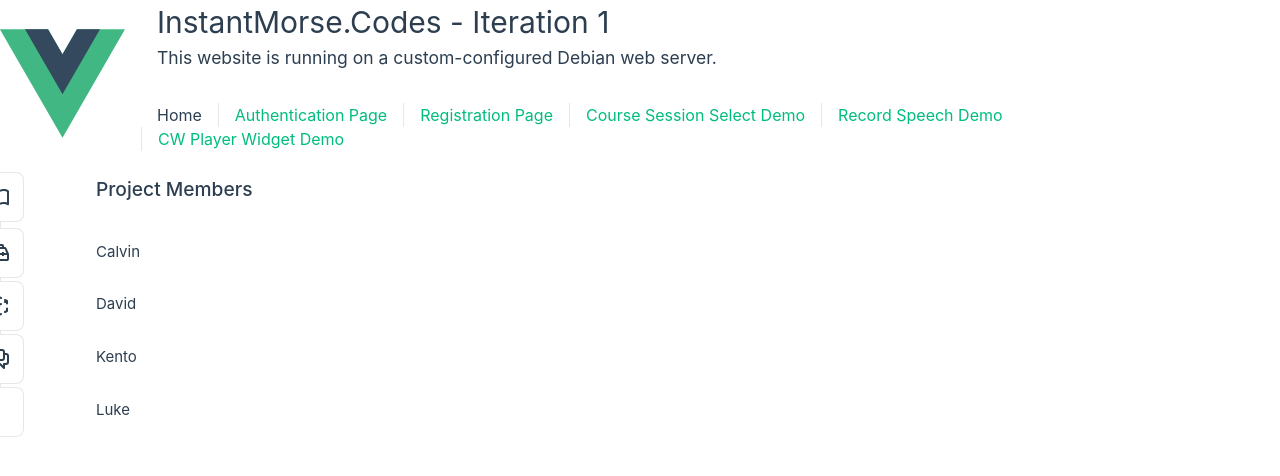
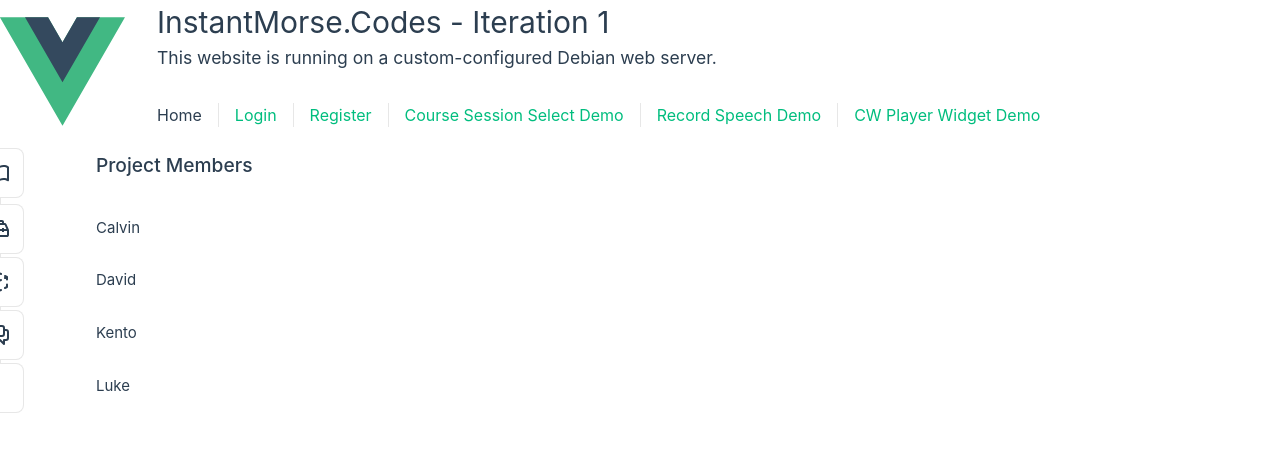
Before and after one commit to auditorylearningproject/instantmorse-frontend, a Vue app in the folder app-frontend/: page / in a window 1280 px wide. Shown: the top 476 px of the page. Built offline with nearby package versions, Linux system fonts and the light colour scheme.

Commit message:
change to application page

```diff
--- a/app-frontend/src/layouts/App.vue
+++ b/app-frontend/src/layouts/App.vue
@@ -12,8 +12,8 @@ import HelloWorld from '../components/HelloWorld.vue'
 
       <nav>
         <RouterLink to="/">Home</RouterLink>
-        <RouterLink to="/authentication">Authentication Page</RouterLink>
-        <RouterLink to="/registration">Registration Page</RouterLink>
+        <RouterLink to="/authentication">Login</RouterLink>
+        <RouterLink to="/registration">Register</RouterLink>
         <RouterLink to="/select-course-session">Course Session Select Demo</RouterLink>
         <RouterLink to="/record">Record Speech Demo</RouterLink>
         <RouterLink to="/cw-widget">CW Player Widget Demo</RouterLink>
```
